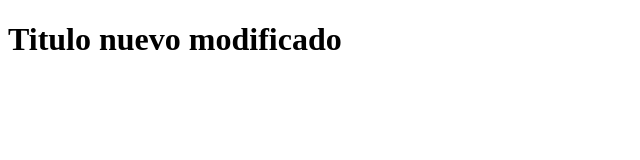
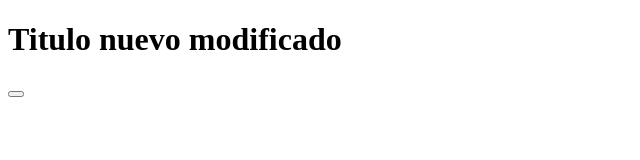
Before and after one commit to YilberAEspitia/Hello-GIT, a plain HTML site: page index.html in a window 1280 px wide. Shown: the full height of the page, 0-640 px from the left. Drawn offline with Linux system fonts and the light colour scheme.

Commit message:
Se agrego boton submit

```diff
--- a/index.html
+++ b/index.html
@@ -8,5 +8,8 @@
 </head>
 <body>
     <h1>Titulo nuevo modificado</h1>
+    <form action="#" method="get">
+        <button type="submit" name=""></button>
+    </form>
 </body>
 </html>
```
